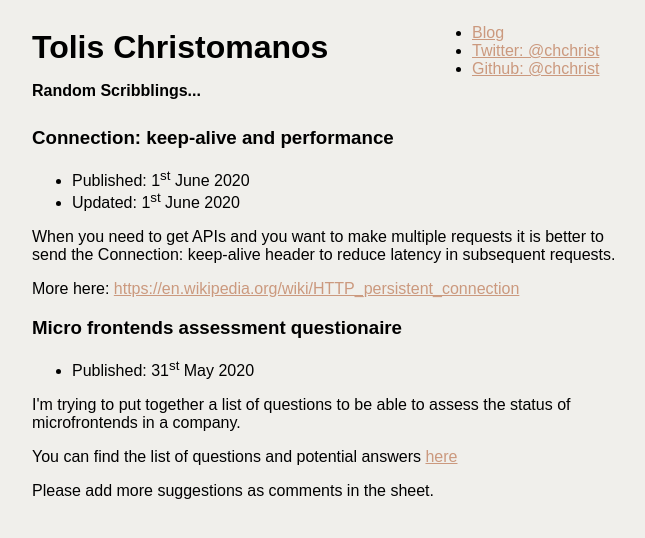
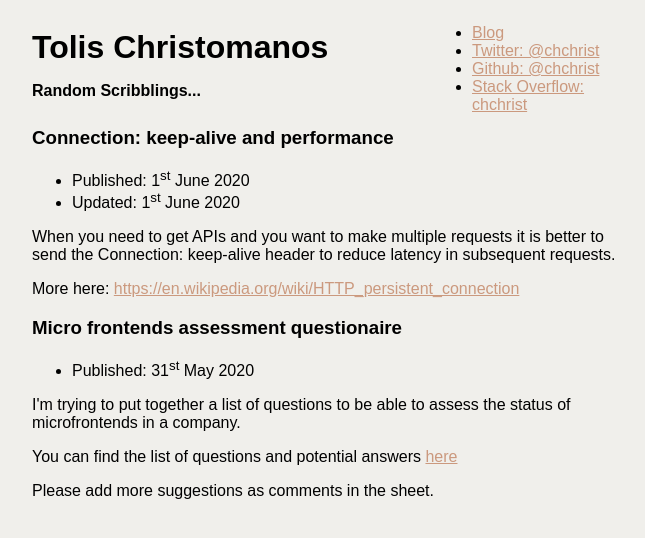
Before and after one commit to chchrist/chchrist.github.io, a plain HTML site: page index.html in a window 1280 px wide. Shown: the whole page, without its empty margins (308-953 px from the left). Drawn offline with Linux system fonts and the light colour scheme.

Commit message:
adding stack overflow

```diff
--- a/index.html
+++ b/index.html
@@ -56,6 +56,7 @@
                     <li><a href="/">Blog</a></li>
                     <li><a class="u-url" href="https://twitter.com/chchrist" rel="me">Twitter: @chchrist</a></li>
                     <li><a class="u-url" href="https://github.com/chchrist" rel="me">Github: @chchrist</a></li>
+                    <li><a class="u-url" href="https://stackoverflow.com/users/69654/chchrist" rel="me">Stack Overflow: chchrist</a></li>
                     </ul>
             </nav>
 
```
